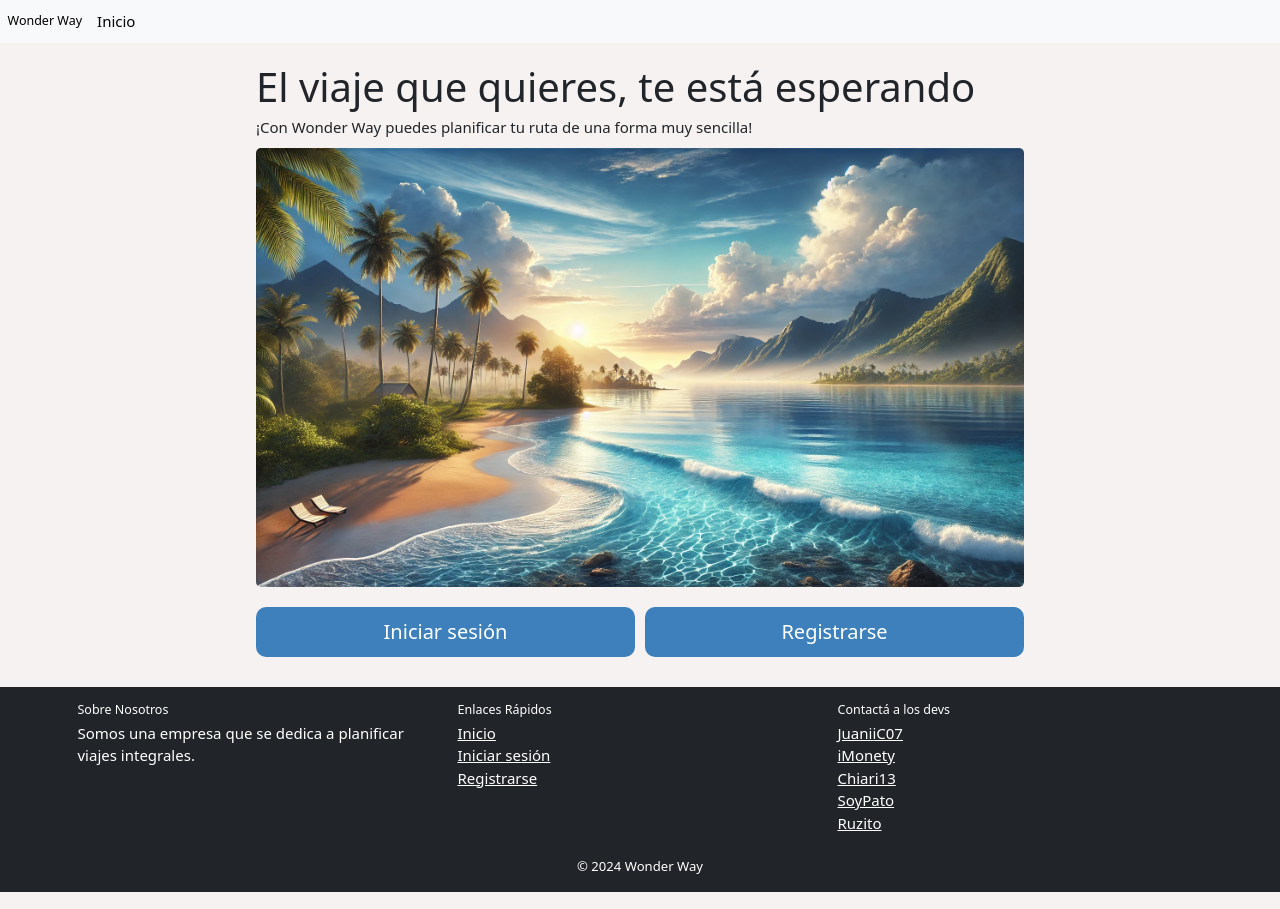
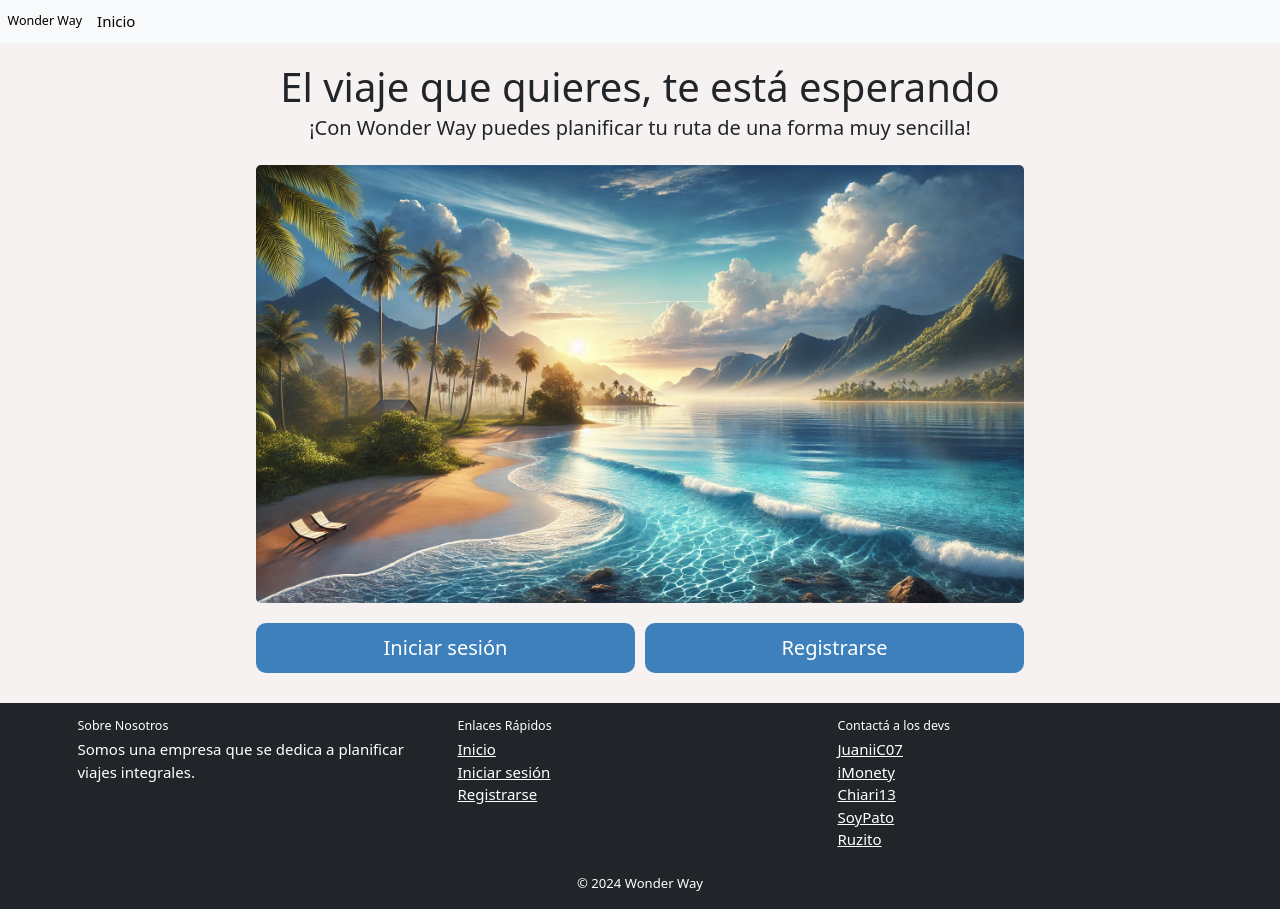
Before and after one commit to soypato/WonderWay, an Angular app in the folder code/: page / in a window 1280 px wide. Built offline with nearby package versions, Linux system fonts and the light colour scheme.

Commit message:
webpage v2: bigger texts and center

```diff
--- a/code/src/app/homepage/homepage.component.css
+++ b/code/src/app/homepage/homepage.component.css
@@ -6,7 +6,10 @@
 {
     grid-area: 2 /2;
 }
-
+h1, h2
+{
+    text-align: center;
+}
 /* Este es el flex de los botones. Va aqui porque es de la homepage nada más
 En cambio, los botones son universales a todo el sistema, por una cuestión de
 lógica de branding de la "marca */
@@ -19,3 +22,8 @@ lógica de branding de la "marca */
     gap: 1rem;
     /* display: flex; y 100% de width a cada lado por lo que tiene asignado cada btn */
 }
+
+#landing-landscape
+{
+    margin-top: 2rem;
+}
--- a/code/src/app/homepage/homepage.component.html
+++ b/code/src/app/homepage/homepage.component.html
@@ -1,14 +1,15 @@
 <div class="main-parent-container">
     <div class="main-child-container">
         <h1>El viaje que quieres, te está esperando</h1>
-    <p>¡Con Wonder Way puedes planificar tu ruta de una forma muy sencilla!</p>
-    <img class="landscape-image" src="img/landing_landscape.webp" alt="Paisaje">
+    <h2>¡Con Wonder Way puedes planificar tu ruta de una forma muy sencilla!</h2>
+    <img class="landscape-image" id="landing-landscape" src="img/landing_landscape.webp" alt="Paisaje">
 
     <article id="buttons-call-to-action">
         <a class="button-main" href="/login">Iniciar sesión</a>
         <a class="button-main" href="/register">Registrarse</a>
     </article>
 
+
     <!-- Acá tendría que estar la barra del modo libre -->
     </div>
 </div>
```
